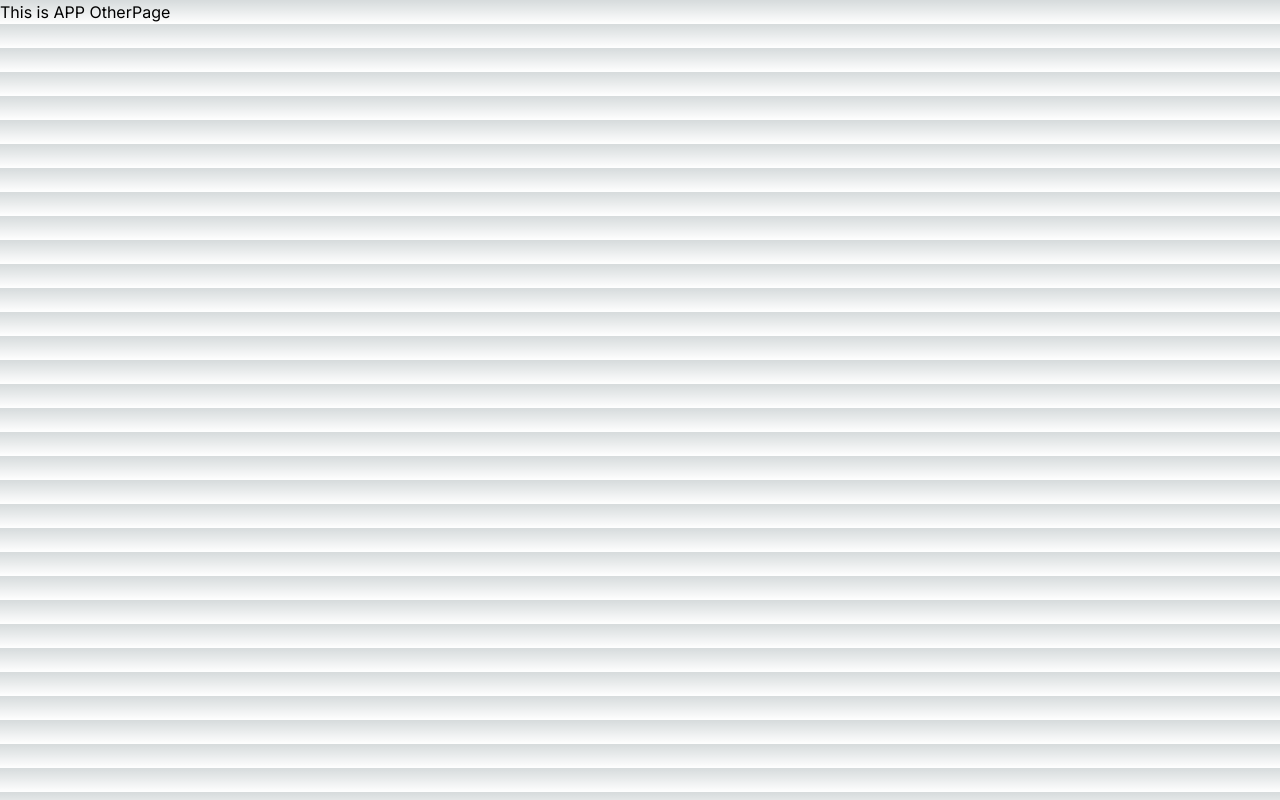
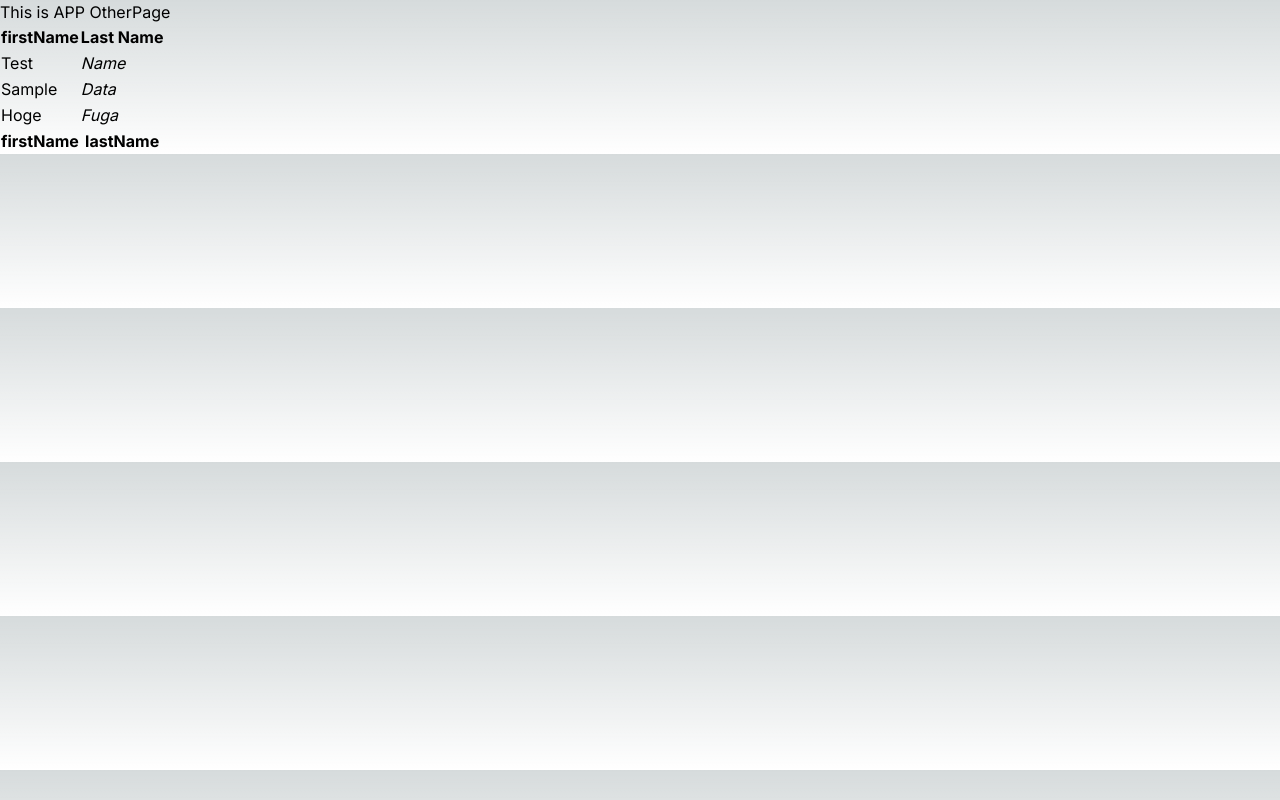
Before and after one commit to Nakanishi21/cloudflare-next, a Next.js app: page /otherPage in a window 1280 px wide. Built offline with nearby package versions, Linux system fonts and the light colour scheme.

Commit message:
TanStackTableを追加

```diff
--- a/src/app/otherPage/page.tsx
+++ b/src/app/otherPage/page.tsx
@@ -1,9 +1,11 @@
-import Link from "next/link";
+import { TanStackTable } from "./sampleTable";
 
 export default function OtherPage() {
 	return (
 		<>
 			<h1>This is APP OtherPage</h1>
+
+			<TanStackTable />
 		</>
 	)
 }
--- /dev/null
+++ b/src/app/otherPage/sampleTable.tsx
@@ -0,0 +1,104 @@
+"use client";
+
+import { useState } from "react";
+
+import {
+  createColumnHelper,
+  flexRender,
+  getCoreRowModel,
+  useReactTable,
+} from "@tanstack/react-table";
+
+
+type Member = {
+  firstName: string;
+  lastName: string;
+};
+
+const defaultData: Member[] = [
+  {
+    firstName: "Test",
+    lastName: "Name"
+  },
+  {
+    firstName: "Sample",
+    lastName: "Data"
+  },
+  {
+    firstName: "Hoge",
+    lastName: "Fuga"
+  },
+];
+
+const columnHelper = createColumnHelper<Member>();
+
+const columns = [
+  columnHelper.accessor("firstName", {
+    cell: (info) => info.getValue(),
+    footer: (info) => info.column.id,
+  }),
+  columnHelper.accessor((row) => row.lastName, {
+    id: "lastName",
+    cell: (info) => <i>{info.getValue()}</i>,
+    header: () => <span>Last Name</span>,
+    footer: (info) => info.column.id,
+  })
+];
+
+export const TanStackTable = () => {
+  const [data, _] = useState<Member[]>(defaultData);
+
+  const table = useReactTable({
+    data,
+    columns,
+    getCoreRowModel: getCoreRowModel(),
+  });
+
+  return (
+    <table>
+      <thead>
+        {table.getHeaderGroups().map((headerGroup) => (
+          <tr key={headerGroup.id}>
+            {headerGroup.headers.map((header) => (
+              <th key={header.id}>
+                {header.isPlaceholder
+                  ? null
+                  : flexRender(
+                      header.column.columnDef.header,
+                      header.getContext()
+                    )}
+              </th>
+            ))}
+          </tr>
+        ))}
+      </thead>
+      <tbody>
+        {table.getRowModel().rows.map((row) => (
+          <tr key={row.id}>
+            {row.getVisibleCells().map((cell) => (
+              <td key={cell.id}>
+                {flexRender(cell.column.columnDef.cell, cell.getContext())}
+              </td>
+            ))}
+          </tr>
+        ))}
+      </tbody>
+      <tfoot>
+        {table.getFooterGroups().map((footerGroup) => (
+          <tr key={footerGroup.id}>
+            {footerGroup.headers.map((header) => (
+              <th key={header.id}>
+                {header.isPlaceholder
+                  ? null
+                  : flexRender(
+                      header.column.columnDef.footer,
+                      header.getContext()
+                    )}
+              </th>
+            ))}
+          </tr>
+        ))}
+      </tfoot>
+    </table>
+  );
+}
--- a/src/app/page.tsx
+++ b/src/app/page.tsx
@@ -1,5 +1,4 @@
 import Link from "next/link";
-
 
 export default function Home() {
 
```
Also changed, not shown: package.json (+6 -5 lines), 1 other file (tests, documents, lock files or other folders).
